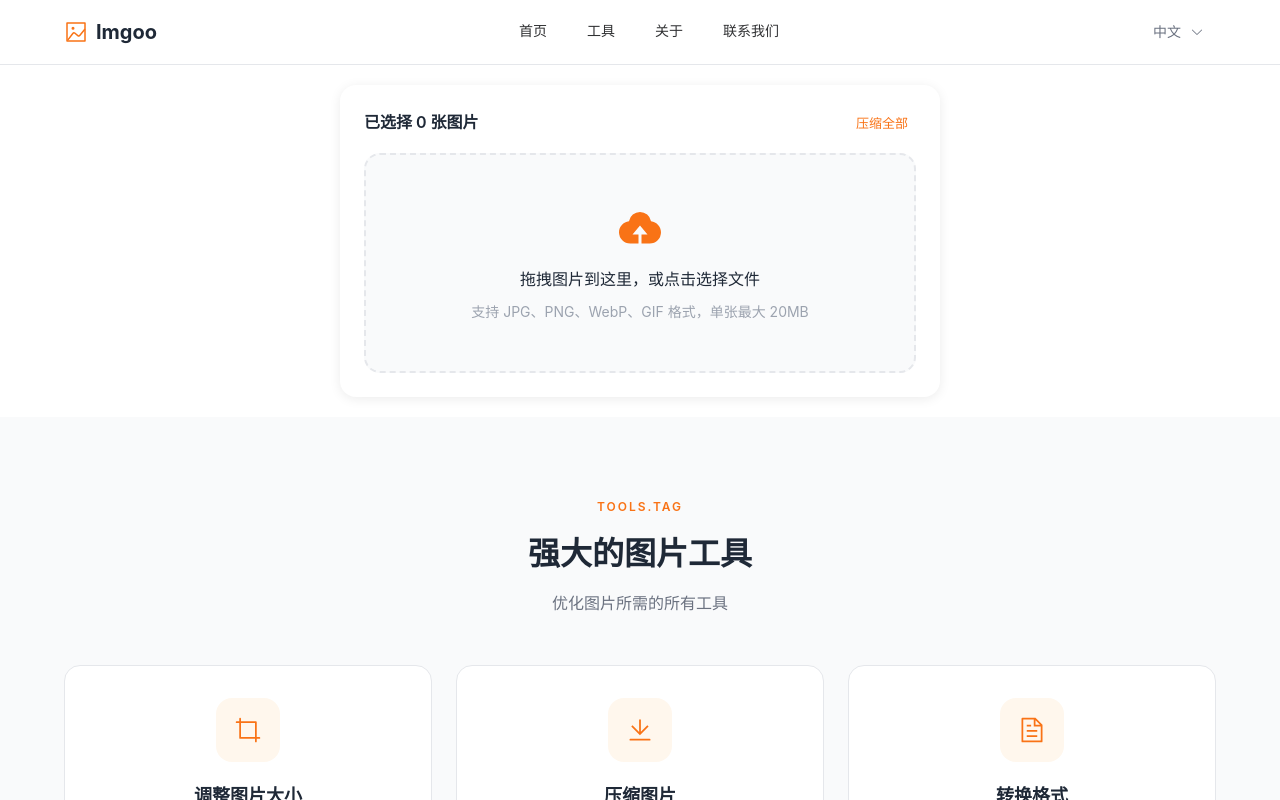
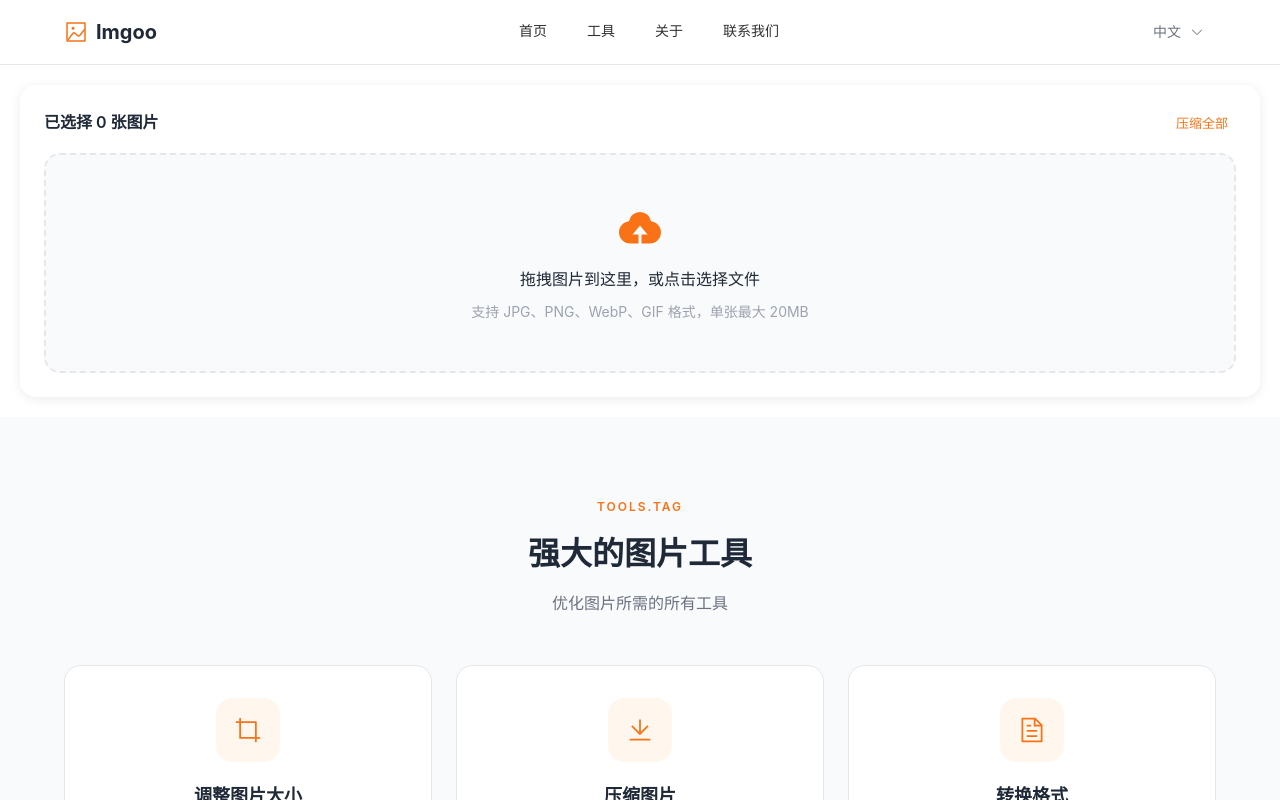
Before and after one commit to ebly/imgoo, a Vue app: page / in a window 1280 px wide. Shown: the top 800 px of the page. Built offline with nearby package versions, Linux system fonts and the light colour scheme.

Commit message:
Update project configuration and add server host settings

```diff
--- a/src/components.d.ts
+++ b/src/components.d.ts
@@ -11,7 +11,6 @@ declare module 'vue' {
     AppHeader: typeof import('./components/layout/AppHeader.vue')['default']
     BatchSummary: typeof import('./components/common/BatchSummary.vue')['default']
     ContactSection: typeof import('./components/home/ContactSection.vue')['default']
-    ControlPanel: typeof import('./components/home/ControlPanel.vue')['default']
     ElButton: typeof import('element-plus/es')['ElButton']
     ElDrawer: typeof import('element-plus/es')['ElDrawer']
     ElDropdown: typeof import('element-plus/es')['ElDropdown']
@@ -21,13 +20,10 @@ declare module 'vue' {
     ElFormItem: typeof import('element-plus/es')['ElFormItem']
     ElIcon: typeof import('element-plus/es')['ElIcon']
     ElInput: typeof import('element-plus/es')['ElInput']
-    ElInputNumber: typeof import('element-plus/es')['ElInputNumber']
     ElMenu: typeof import('element-plus/es')['ElMenu']
     ElMenuItem: typeof import('element-plus/es')['ElMenuItem']
     ElOption: typeof import('element-plus/es')['ElOption']
-    ElProgress: typeof import('element-plus/es')['ElProgress']
     ElSelect: typeof import('element-plus/es')['ElSelect']
-    ElSlider: typeof import('element-plus/es')['ElSlider']
     FeatureCard: typeof import('./components/home/FeatureCard.vue')['default']
     FormatsSection: typeof import('./components/home/FormatsSection.vue')['default']
     HeroSection: typeof import('./components/home/HeroSection.vue')['default']
--- a/src/components/home/HeroSection.vue
+++ b/src/components/home/HeroSection.vue
@@ -20,13 +20,11 @@ const handleFilesSelected = (files) => {
 .hero-container {
   display: flex;
   justify-content: center;
-  max-width: 1200px;
   margin: 0 auto;
   padding: 20px;
 }
 
 .hero-right {
   width: 100%;
-  max-width: 600px;
 }
 </style>
--- a/vite.config.js
+++ b/vite.config.js
@@ -6,6 +6,9 @@ import Components from 'unplugin-vue-components/vite'
 import { ElementPlusResolver } from 'unplugin-vue-components/resolvers'
 
 export default defineConfig({
+  server: {
+    host: '0.0.0.0'
+  },
   plugins: [
     vue(),
     AutoImport({
```
Also changed, not shown: 1 other file (tests, documents, lock files or other folders).
